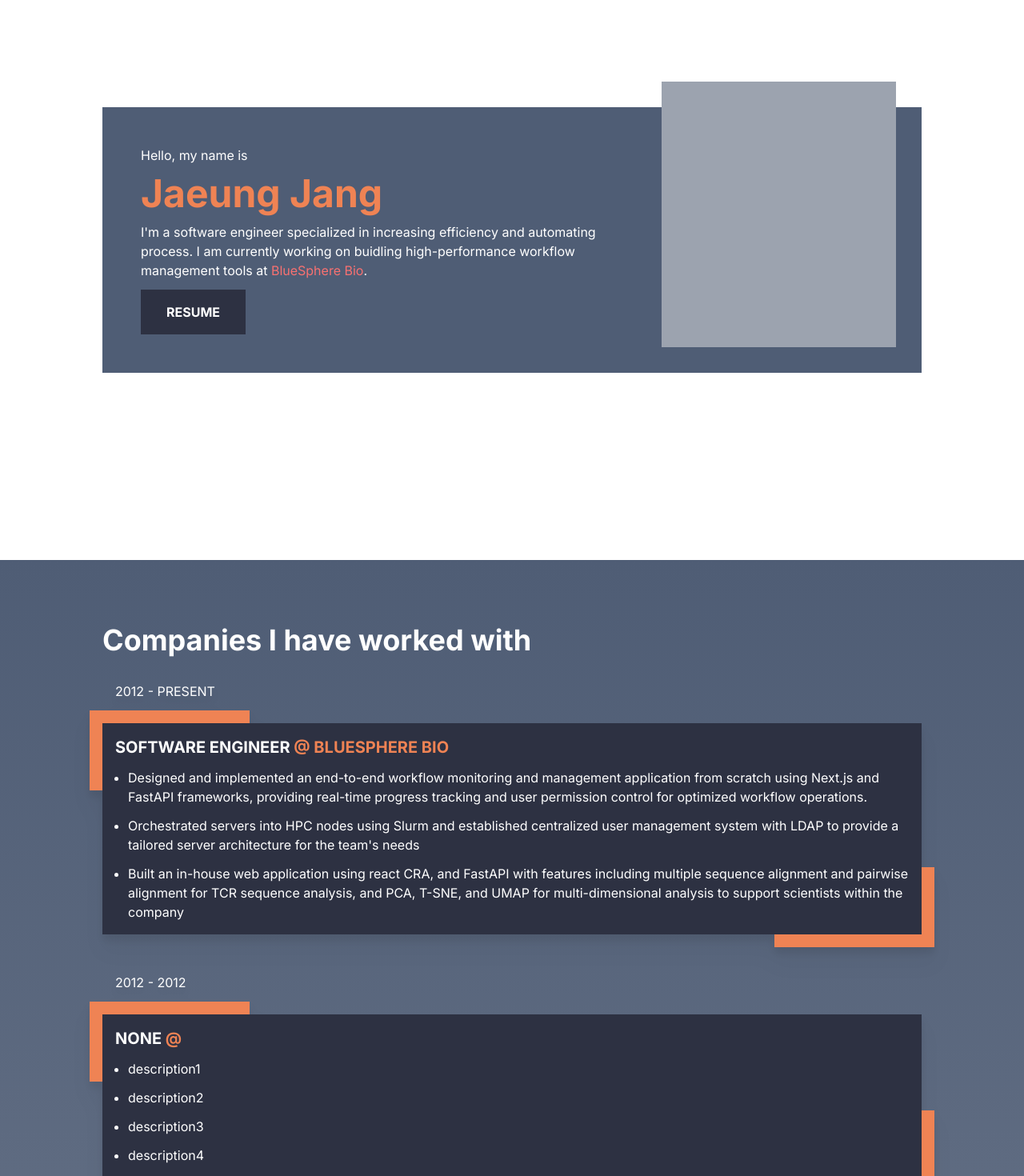
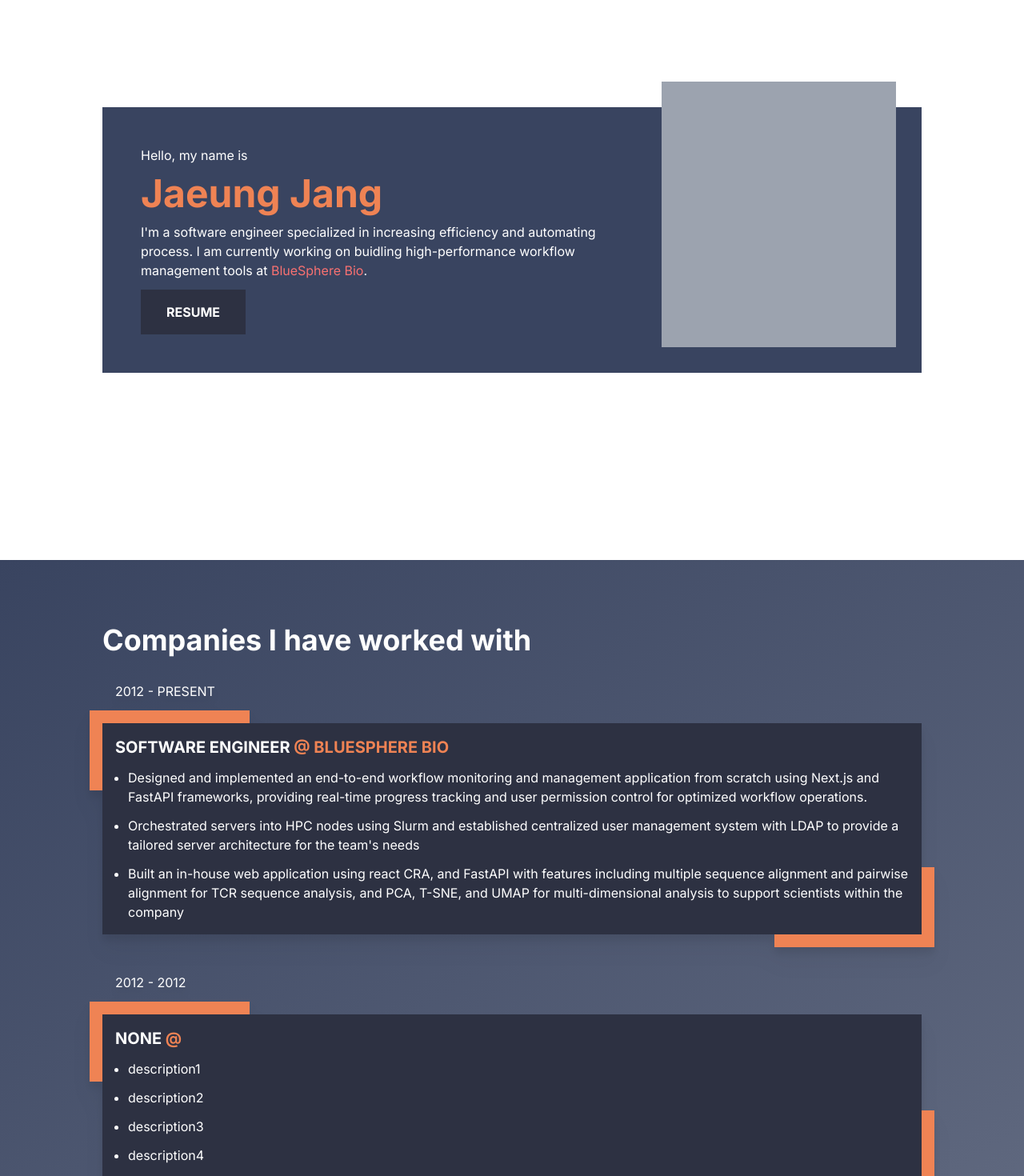
Before and after one commit to JaeungJayJang/personal_website, a Next.js app: page / in a window 1280 px wide. Shown: the part 100-1570 px from the top of the page at 80% size. Built offline with nearby package versions, Linux system fonts and the light colour scheme.

Commit message:
changed color scheme

```diff
--- a/app/components/general/container.tsx
+++ b/app/components/general/container.tsx
@@ -7,18 +7,17 @@ interface props {
 }
 
 const Container = ({children, height = "h-full", color}:props) => {
-    let opc_90 = `${color}/90`
 
     let bgColor = "bg-white"
     switch(color){
         case "primary":
-            bgColor = `bg-gradient-to-b from-primary to-primary/90`;
+            bgColor = `bg-gradient-to-br from-primary to-primary/80`;
             break;
         case "secondary":
-            bgColor = `bg-gradient-to-b from-secondary to-secondary/90`;
+            bgColor = `bg-gradient-to-br from-secondary to-secondary/80`;
             break;
         case "tertiary":
-            bgColor = `bg-gradient-to-b from-tertiary to-tertiary/90`;
+            bgColor = `bg-gradient-to-br from-tertiary to-tertiary/80`;
             break;
     }
 
--- a/tailwind.config.js
+++ b/tailwind.config.js
@@ -8,7 +8,7 @@ module.exports = {
 	theme: {
 		extend: {
 			colors: {
-				'primary': "#4F5D75",
+				'primary': "#394460",
 				"secondary": "#EF8354",
 				"tertiary": "#2D3142"
 			},
```
